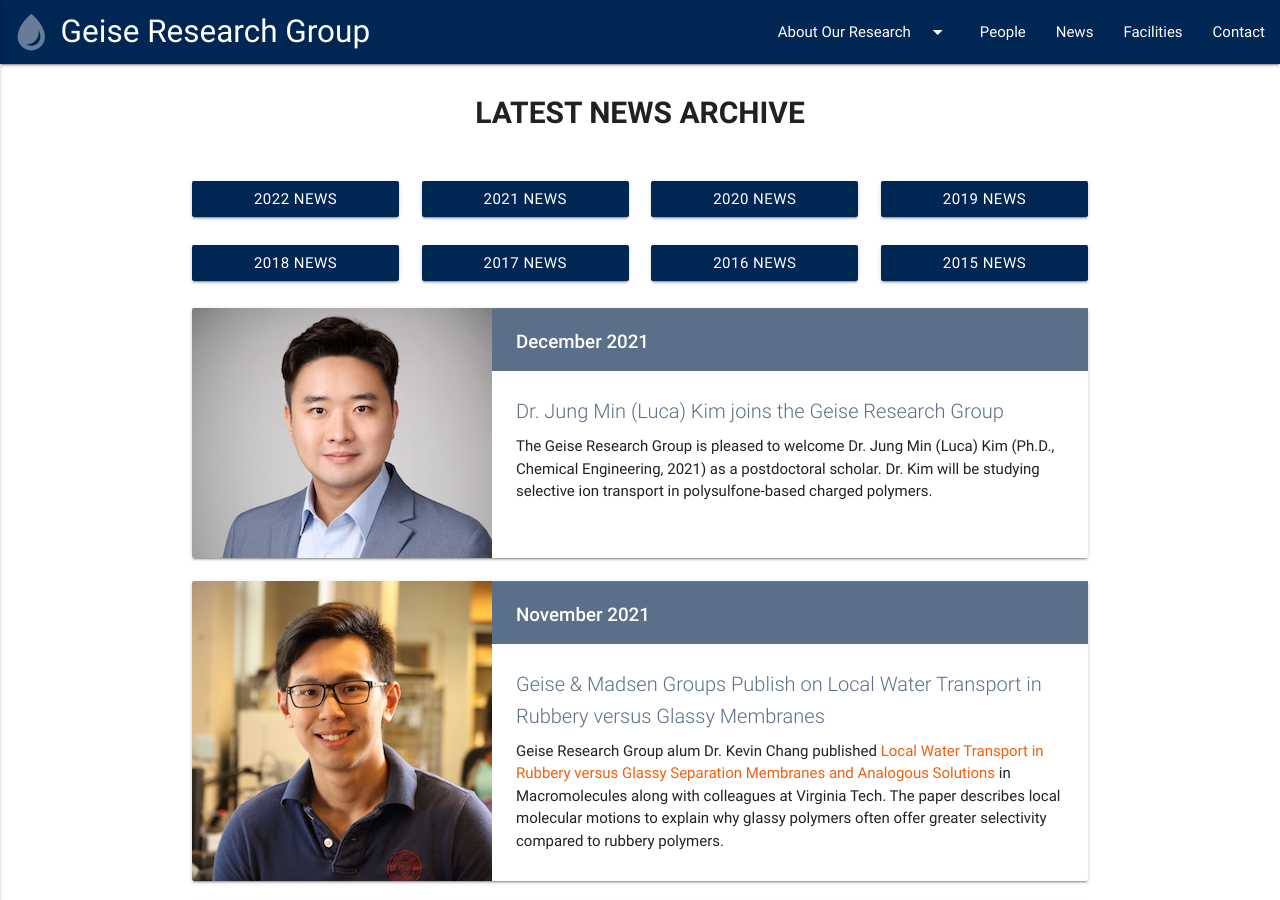
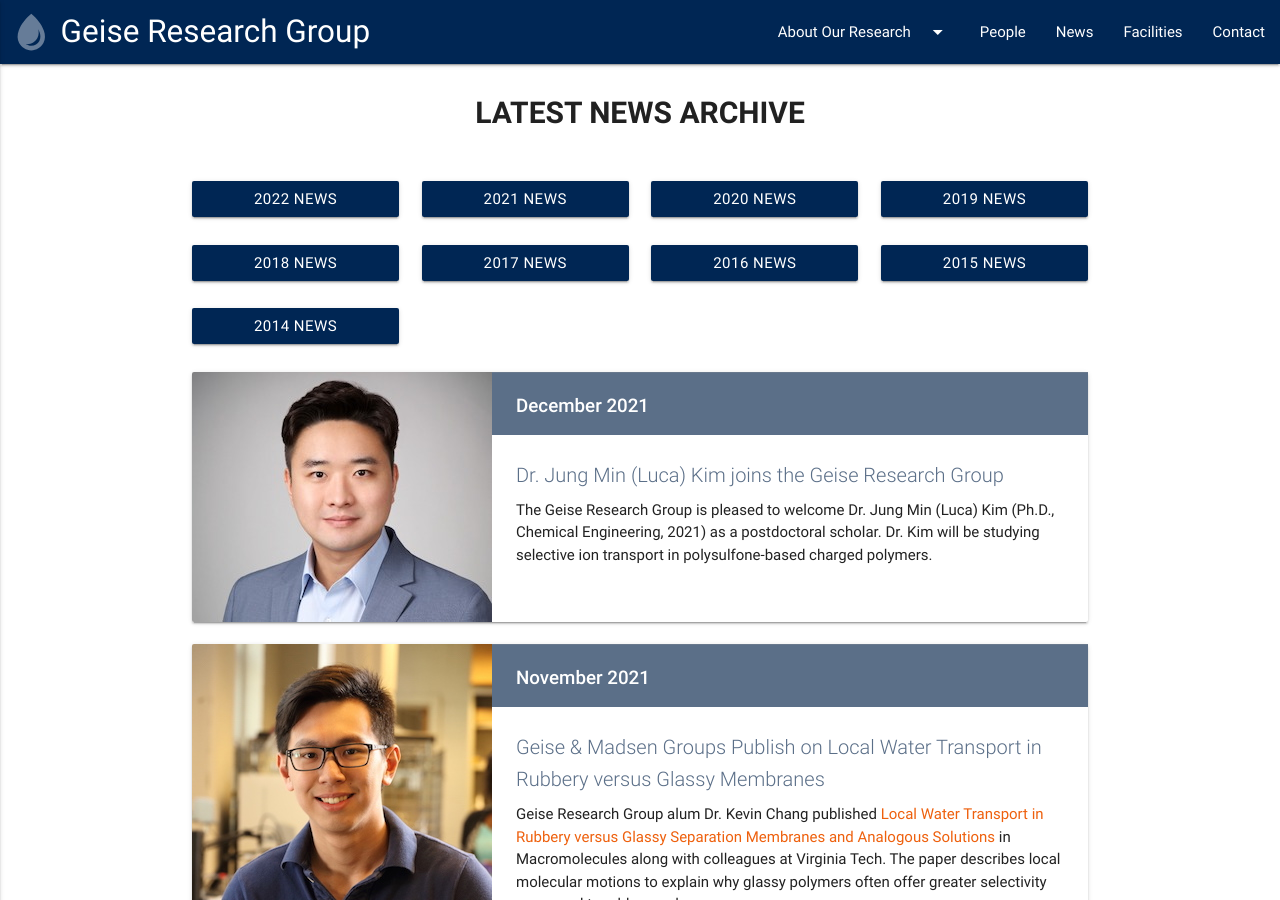
Before and after one commit to geisegroup/geisegroup.github.io, a Jekyll site: the page built from archive.md, in a window 1280 px wide and 900 px high. Built offline with Jekyll 4.4.1, drawn with Linux system fonts in a browser that asks for light colours; nearby versions of some CDN libraries.

Commit message:
Update news.html

```diff
--- a/_layouts/news.html
+++ b/_layouts/news.html
@@ -38,6 +38,10 @@ layout: default
 			{% assign SevenYearsAgoFormat = currentYear | date:'%s' | minus:220903200 | date:"%Y" %}
 			<a href="{{ "/archive/" | append:SevenYearsAgoFormat | absolute_url }}" class="waves-effect waves-light btn">{{ SevenYearsAgoFormat }} News Archive</a>
 		</div>
+		<div class="col l3 m3 s6">
+			{% assign EightYearsAgoFormat = currentYear | date:'%s' | minus:252460800 | date:"%Y" %}
+			<a href="{{ "/archive/" | append:EightYearsAgoFormat | absolute_url }}" class="waves-effect waves-light btn">{{ EightYearsAgoFormat }} News Archive</a>
+		</div>
 	</div>
 	<div class="row">
 		{% assign newsItems = site.newsItems | where_exp:"item","item.year == page.limitYear" | sort: 'date' | reverse %}
```
